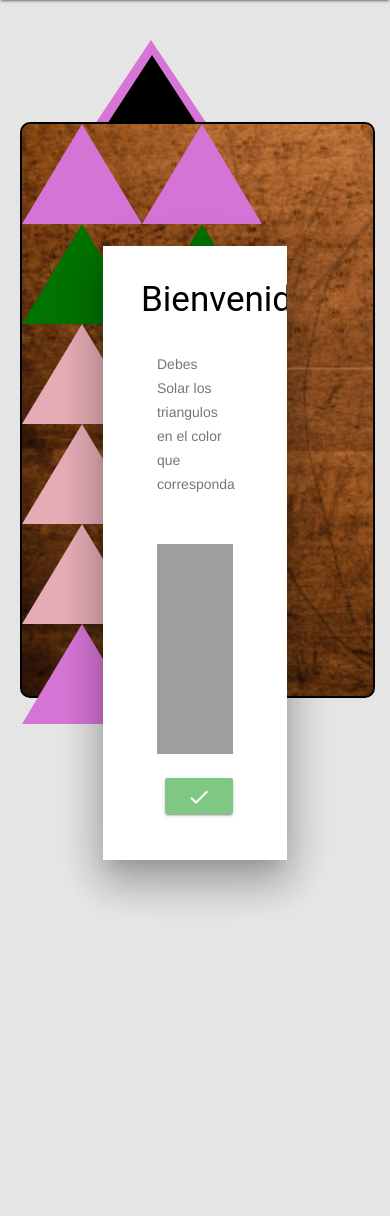
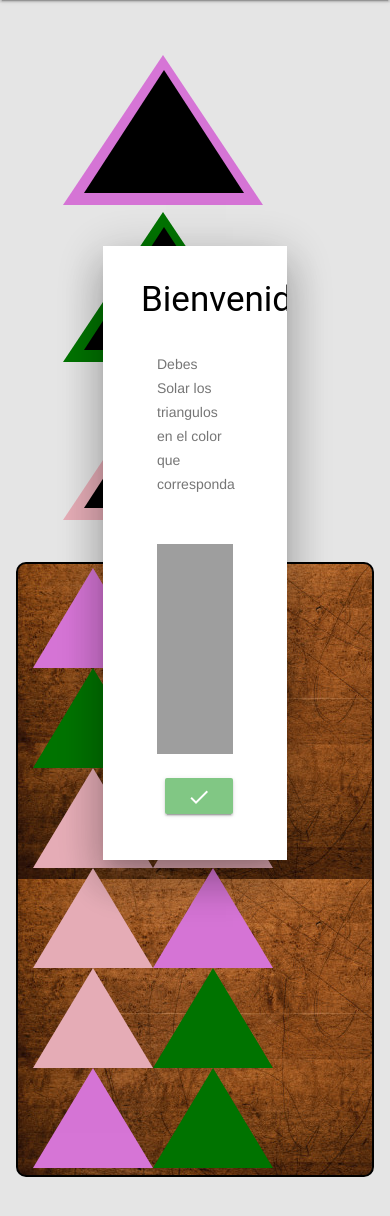
Before and after one commit to jprino77/alpn, a Django app: template templates/porColor.html in a window 390 px wide. Shown: the part 138-1354 px from the top of the page. Run offline with Django 3.2, Linux system fonts and the light colour scheme; the template is opened without the code that fills it, so the values that code supplies are empty; grey boxes are pictures that could not be loaded.

Commit message:
sonido al insertar triangulo y grids para responsive

```diff
--- a/static/css/porColor.css
+++ b/static/css/porColor.css
@@ -9,13 +9,9 @@
  }
 
  #draggeable {
-     width: 90%;
-     height: 46%;
-     position: absolute;
-     margin-top: 23%;
-     margin-left: 5%;
+     margin-top: 5%;
+     padding: 1% 0% 2% 4%;
      border: 2px solid black;
      border-radius: 10px;
      background: url("../images/wood.jpg");
-     background-size: cover;
  }
--- a/static/js/porColor.js
+++ b/static/js/porColor.js
@@ -133,6 +133,8 @@ function handleDrop(event, ui) {
         });
         ui.draggable.draggable('option', 'revert', false);
 
+        reproducirSonido("tuberia");
+
         ui.draggable.hide(500, function () {
             countDisplayElements();
         });
--- a/templates/base/base.html
+++ b/templates/base/base.html
@@ -16,12 +16,18 @@
 </head>
 
 <body>
+    {%block audio%}
     <audio id="aplausos">
         <source src="{{STATIC_URL}}audio/aplausos.mp3" type="audio/mpeg">
     </audio>
     <audio id="coin">
         <source src="{{STATIC_URL}}audio/coin.mp3" type="audio/mpeg">
     </audio>
+
+    <audio id="tuberia">
+            <source src="{{STATIC_URL}}audio/tuberia.mp3" type="audio/mpeg">
+        </audio>
+    {% endblock %}
     <!-- Always shows a header, even in smaller screens. -->
     <div class="mdl-layout mdl-js-layout mdl-layout--fixed-header">
         <header class="mdl-layout__header">
--- a/templates/base/estadisticaBase.html
+++ b/templates/base/estadisticaBase.html
@@ -1,7 +1,7 @@
 {% extends "base/base.html" %}
 
 {%block submenuTitle%}Estadisticas{% endblock %}
-
+{%block audio%}{% endblock %}
 {%block submenu%}
 <a class="mdl-navigation__link" href="./estadistica/estadistica_por_alumno">Estadiscas Por Alumno</a>
 <a class="mdl-navigation__link" href="./estadistica/edad">Estadiscas Por Edad</a>
--- a/templates/porColor.html
+++ b/templates/porColor.html
@@ -1,10 +1,20 @@
 {% extends "base/base.html" %} {% block css %}
-<link rel="stylesheet" href="{{ STATIC_URL }}css/porColor.css"> {% endblock %} {%block title_body%} AGRUPAR POR COLOR {% endblock %} {% block content %}
-<div id="droppeable">
+<link rel="stylesheet" href="{{ STATIC_URL }}css/porColor.css"> {% endblock %}
+
+{%block title_body%} AGRUPAR POR COLOR {% endblock %}
+
+{% block content %}
+<div class="mdl-grid center-items">
+    <div id="droppeable" class="mdl-cell mdl-cell--12-col mdl-cell--middle">
+    </div>
 </div>
 
-<div id="draggeable">
+<div class="mdl-grid center-items">
+    <div id="draggeable" class="mdl-cell mdl-cell--12-col mdl-cell--middle">
+    </div>
 </div>
-{% endblock %} {% block js %}
+{% endblock %}
 
-<script src="{{ STATIC_URL }}js/porColor.js"></script> {% endblock %}
+{% block js %}
+<script src="{{ STATIC_URL }}js/porColor.js"></script>
+{% endblock %}
```
Also changed, not shown: 1 other file.
